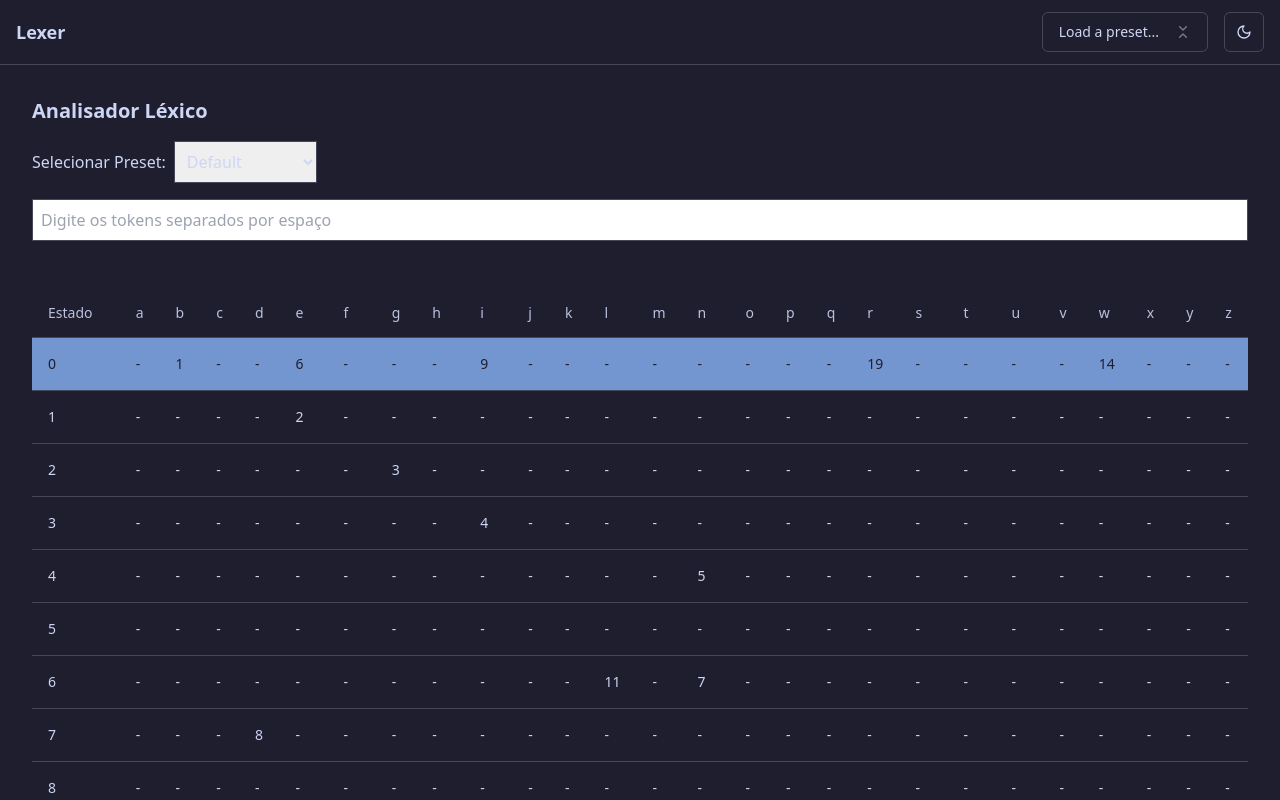
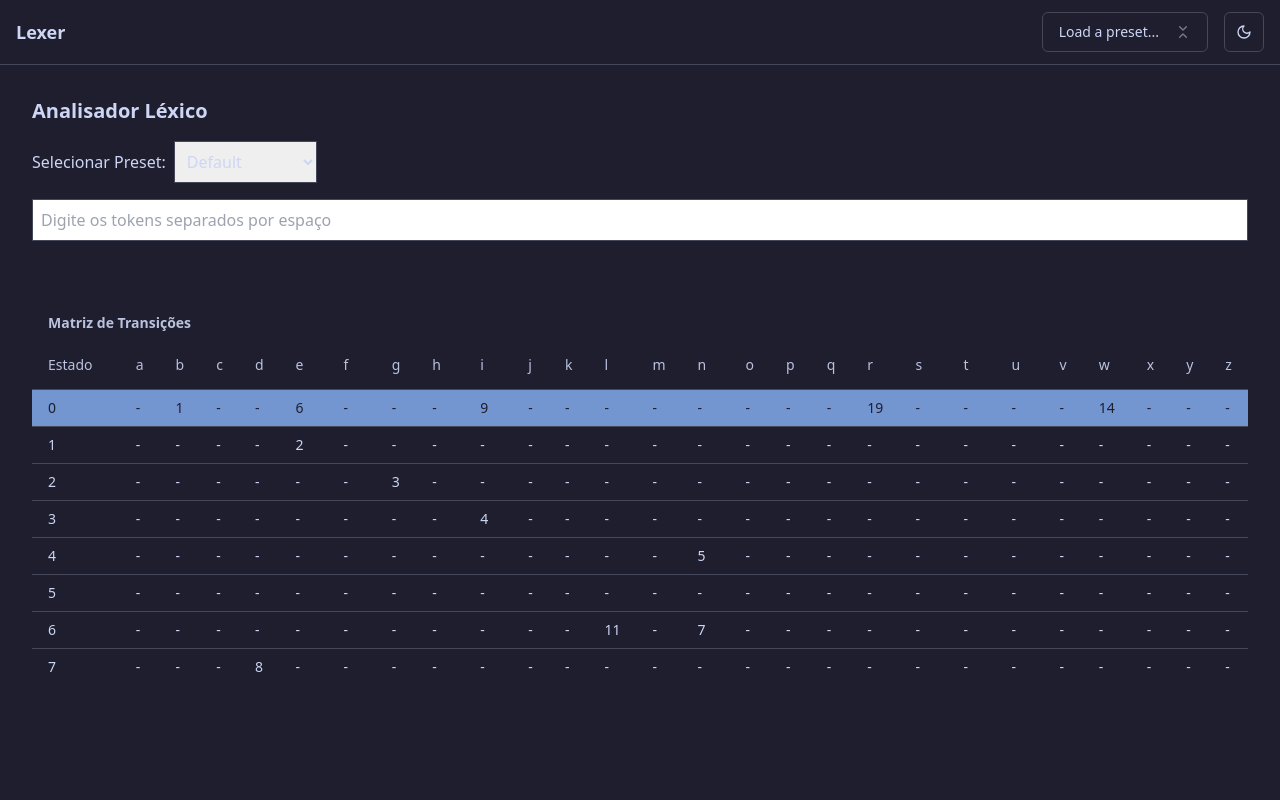
Before and after one commit to FelipeMalacarne/lexer, a React (Vite) app: page / in a window 1280 px wide. Shown: the top 800 px of the page. Built offline with nearby package versions, Linux system fonts and the light colour scheme.

Commit message:
table with auto scroll

```diff
--- a/src/components/lexer-component.tsx
+++ b/src/components/lexer-component.tsx
@@ -7,8 +7,7 @@ import { ALPHABET, INITIAL_STATE, ERROR_STATE, State } from '@/lib/automaton';
 import TransitionMatrix from '@/components/transition-matrix';
 import LexerResults from '@/components/lexer-results';
 
-export
-const LexerComponent: React.FC = () => {
+export const LexerComponent: React.FC = () => {
   const [preset, setPreset] = useState<string>('default');
   const [input, setInput] = useState<string>('');
   const [results, setResults] = useState<string[]>([]);
@@ -23,7 +22,6 @@ const LexerComponent: React.FC = () => {
     }
    };
 
-  // Inicializa o Lexer quando o preset muda
   useEffect(() => {
     const newLexer = new Lexer(PRESETS[preset]);
     setLexer(newLexer);
--- a/src/components/transition-matrix.tsx
+++ b/src/components/transition-matrix.tsx
@@ -1,6 +1,6 @@
 // src/components/Lexer/TransitionMatrix.tsx
 
-import React from 'react';
+import React, { useEffect, useRef } from 'react';
 import { ALPHABET, ERROR_STATE } from '@/lib/automaton';
 import {
   Table,
@@ -18,46 +18,90 @@ interface TransitionMatrixProps {
 }
 
 const TransitionMatrix: React.FC<TransitionMatrixProps> = ({ transitionMatrix, currentState }) => {
-  const states = Object.keys(transitionMatrix).map(key => parseInt(key));
+  const states = Object.keys(transitionMatrix).map(key => parseInt(key, 10));
   const sortedStates = states.sort((a, b) => a - b);
+
+  const currentRowRef = useRef<HTMLTableRowElement | null>(null);
+  const scrollContainerRef = useRef<HTMLDivElement | null>(null);
+
+  useEffect(() => {
+    if (currentRowRef.current && scrollContainerRef.current) {
+      const row = currentRowRef.current;
+      const container = scrollContainerRef.current;
+
+      // Calculate the position to scroll to (center the row)
+      const containerHeight = container.clientHeight;
+      const rowTop = row.offsetTop;
+      const rowHeight = row.clientHeight;
+      const scrollPosition = rowTop - (containerHeight / 2) + (rowHeight / 2);
+
+      container.scrollTo({
+        top: scrollPosition,
+        behavior: 'smooth',
+      });
+    }
+  }, [currentState]);
 
   return (
     <div className="mt-8">
-      <div className="overflow-x-auto">
-        <Table className='bg-card' >
-            <TableCaption>Matriz de transações</TableCaption>
+      <Table
+        outerClassName="max-h-96 overflow-y-auto relative"
+        outerRef={scrollContainerRef}
+        className='bg-card w-full'
+      >
+        <TableCaption className="caption-top px-4 py-2 text-left font-semibold">
+          Matriz de Transições
+        </TableCaption>
         <TableHeader>
           <TableRow>
-                <TableHead className='font-medium' >Estado</TableHead>
+            <TableHead className='sticky top-0 bg-card z-10 font-medium border-b px-4 py-2'>
+              Estado
+            </TableHead>
             {ALPHABET.map(symbol => (
-                    <TableHead key={symbol} >{symbol}</TableHead>
+              <TableHead
+                key={symbol}
+                className='sticky top-0 bg-card z-10 font-medium border-b px-4 py-2'
+              >
+                {symbol}
+              </TableHead>
             ))}
           </TableRow>
         </TableHeader>
         <TableBody>
           {sortedStates.map(state => (
-              <TableRow key={state} className={state === currentState ? 'bg-primary/80 text-primary-foreground hover:bg-primary/90' : 'text-foreground'}>
-                <TableCell className={'font-medium'}>{state}</TableCell>
+            <TableRow
+              key={state}
+              ref={state === currentState ? currentRowRef : null}
+              className={
+                state === currentState
+                  ? 'bg-primary/80 text-primary-foreground hover:bg-primary/90'
+                  : 'text-foreground'
+              }
+            >
+              <TableCell className="font-medium border-t px-4 py-2">
+                {state}
+              </TableCell>
               {ALPHABET.map(symbol => (
-                  <TableCell key={symbol} >
+                <TableCell key={symbol} className="border-t px-4 py-2">
                   {transitionMatrix[state][symbol] !== undefined ? transitionMatrix[state][symbol] : '-'}
                 </TableCell>
               ))}
             </TableRow>
           ))}
           {/* Estado de Erro */}
-            <TableRow className={currentState === ERROR_STATE ? 'bg-red-200' : ''}>
-              <TableCell >{ERROR_STATE} (Erro)</TableCell>
-{/* className="px-4 py-2 border border-gray-400" */}
+          <TableRow className={currentState === ERROR_STATE ? 'bg-red-200' : 'text-foreground'}>
+            <TableCell className="border-t px-4 py-2">
+              {ERROR_STATE} (Erro)
+            </TableCell>
             {ALPHABET.map(symbol => (
-// className="px-4 py-2 border border-gray-400 text-center"
-                <TableCell key={symbol} >-</TableCell>
+              <TableCell key={symbol} className="border-t px-4 py-2">
+                -
+              </TableCell>
             ))}
           </TableRow>
         </TableBody>
       </Table>
     </div>
-    </div>
   );
 };
 
--- a/src/components/ui/table.tsx
+++ b/src/components/ui/table.tsx
@@ -1,19 +1,22 @@
 import * as React from "react"
-
 import { cn } from "@/lib/utils"
 
-const Table = React.forwardRef<
-  HTMLTableElement,
-  React.HTMLAttributes<HTMLTableElement>
->(({ className, ...props }, ref) => (
-  <div className="relative w-full overflow-auto">
+interface TableProps extends React.HTMLAttributes<HTMLTableElement> {
+  outerClassName?: string
+  outerRef?: React.Ref<HTMLDivElement>
+}
+
+const Table = React.forwardRef<HTMLTableElement, TableProps>(
+  ({ className, outerClassName, outerRef, ...props }, ref) => (
+    <div ref={outerRef} className={cn("relative w-full overflow-auto", outerClassName)}>
       <table
         ref={ref}
         className={cn("w-full caption-bottom text-sm", className)}
         {...props}
       />
     </div>
-))
+  )
+)
 Table.displayName = "Table"
 
 const TableHeader = React.forwardRef<
```
Lines whose indentation alone changed are shown as unchanged.
